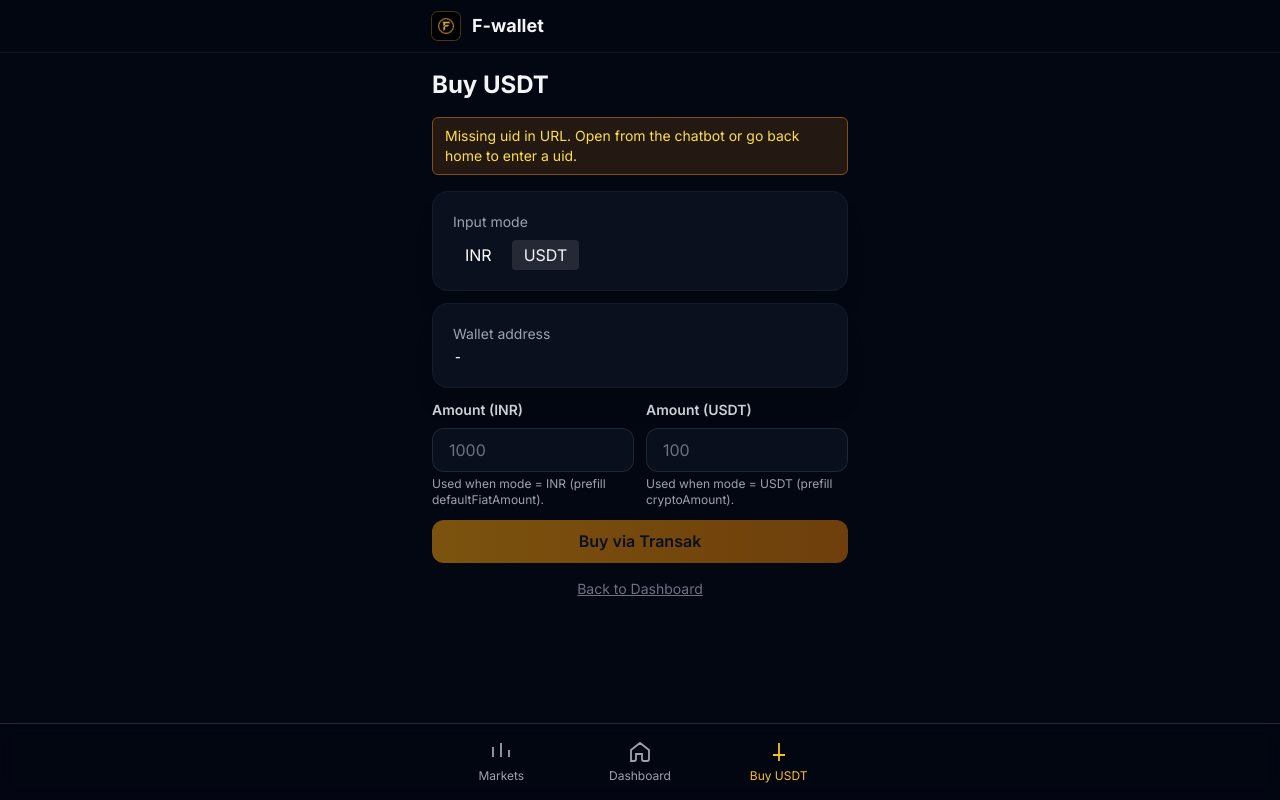
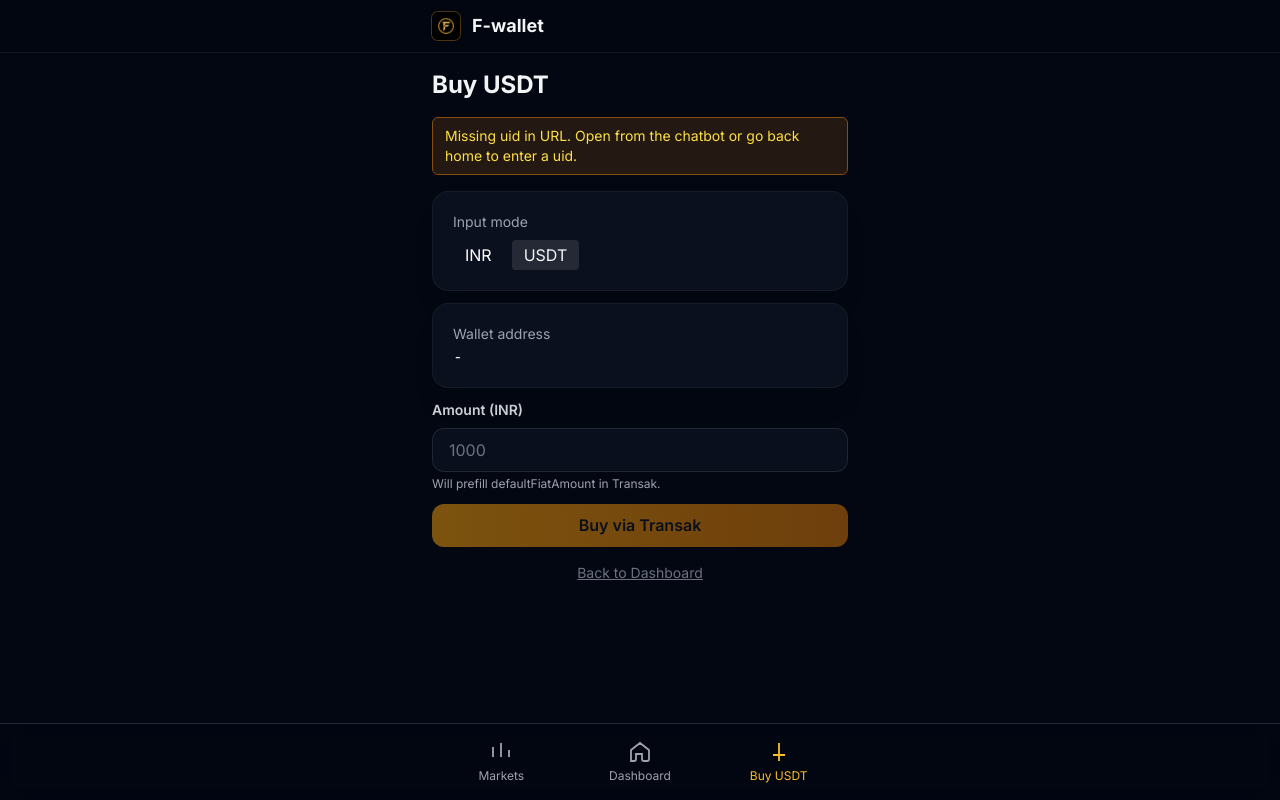
Before and after one commit to xbaonx/cr-mess, a Next.js app: page /buy-usdt in a window 1280 px wide. Built offline with nearby package versions, Linux system fonts and the light colour scheme; no server answers.

Commit message:
ux(buy): show single amount input based on selected mode (INR or USDT) for Transak URL

```diff
--- a/pages/buy-usdt.tsx
+++ b/pages/buy-usdt.tsx
@@ -82,7 +82,7 @@ function BuyUSDTPage() {
           <div className="text-sm text-gray-400">Wallet address</div>
           <div className="font-mono break-all">{address || (loading ? 'Loading...' : '-')}</div>
         </div>
-        <div className="grid grid-cols-1 md:grid-cols-2 gap-3">
+        {mode === 'INR' ? (
           <div>
             <label className="label">Amount (INR)</label>
             <input
@@ -92,8 +92,9 @@ function BuyUSDTPage() {
               value={amount}
               onChange={(e) => setAmount(e.target.value)}
             />
-            <div className="text-xs text-gray-400 mt-1">Used when mode = INR (prefill defaultFiatAmount).</div>
+            <div className="text-xs text-gray-400 mt-1">Will prefill defaultFiatAmount in Transak.</div>
           </div>
+        ) : (
           <div>
             <label className="label">Amount (USDT)</label>
             <input
@@ -103,9 +104,9 @@ function BuyUSDTPage() {
               value={amountUsdt}
               onChange={(e) => setAmountUsdt(e.target.value)}
             />
-            <div className="text-xs text-gray-400 mt-1">Used when mode = USDT (prefill cryptoAmount).</div>
+            <div className="text-xs text-gray-400 mt-1">Will prefill cryptoAmount in Transak.</div>
           </div>
-        </div>
+        )}
         <button className="button-primary w-full" disabled={!address || loading || (mode==='INR' ? !amount : !amountUsdt)}>Buy via Transak</button>
       </form>
 
```
